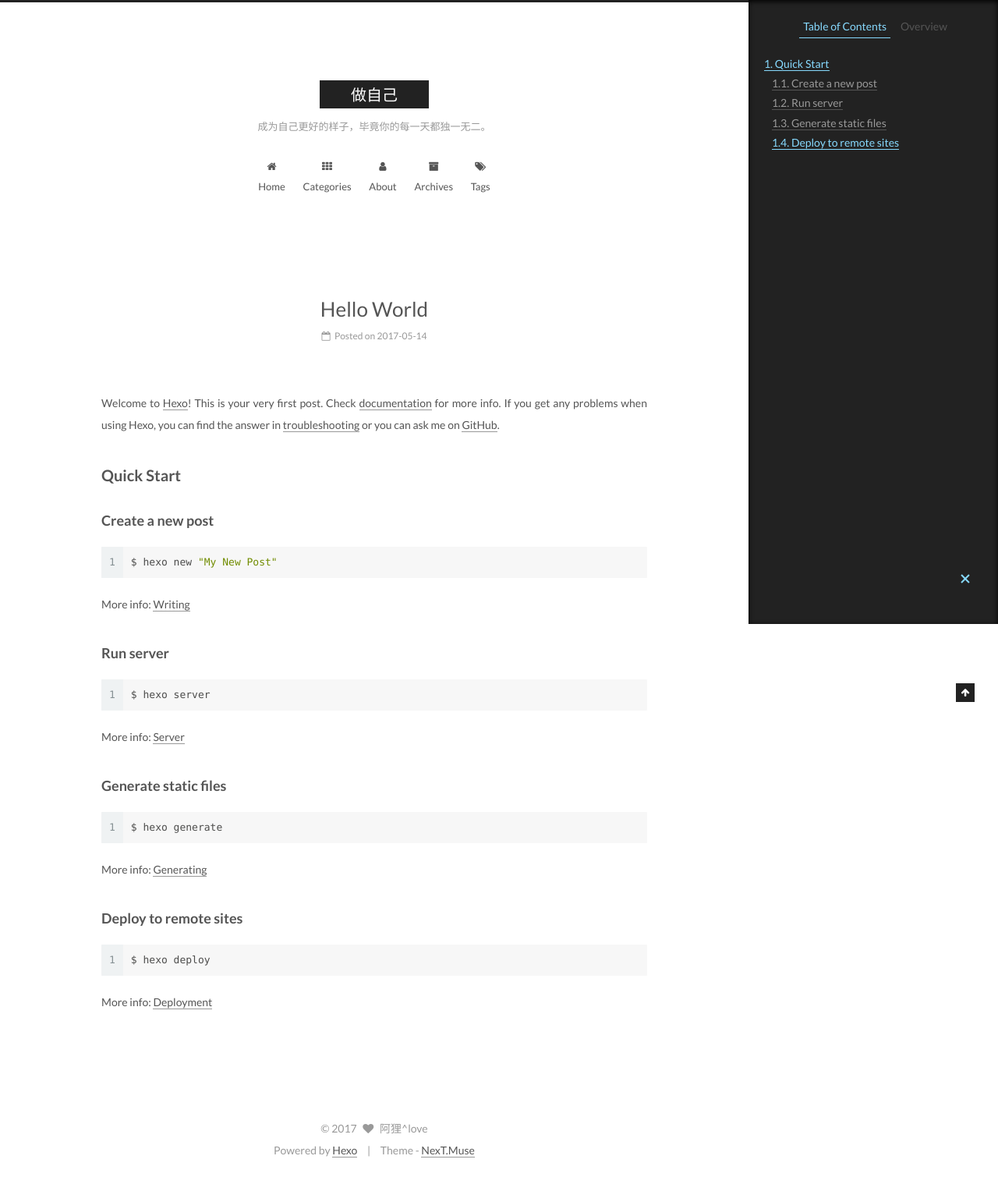
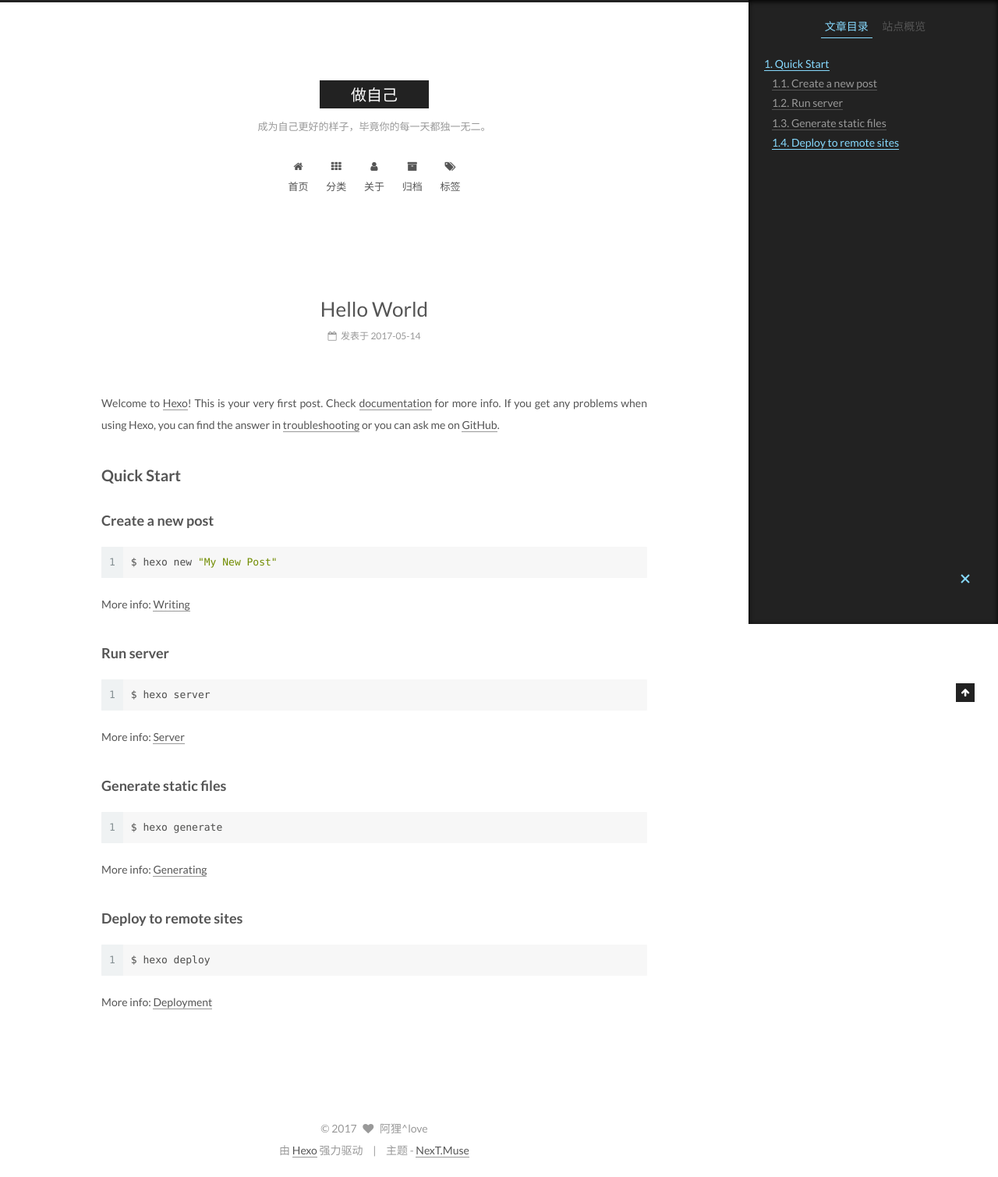
Before and after one commit to majinqiang/majinqiang.github.io, a plain HTML site: page 2017/05/13/hello-world/index.html in a window 1280 px wide. Shown: the whole page at 78% size. Drawn offline with Linux system fonts and the light colour scheme.

Commit message:
¡°update¡±

```diff
--- a/2017/05/13/hello-world/index.html
+++ b/2017/05/13/hello-world/index.html
@@ -5,7 +5,7 @@
 
 
 
-<html class="theme-next muse use-motion" lang="zh-CN">
+<html class="theme-next muse use-motion" lang="zh-Hans">
 <head>
   <meta charset="UTF-8"/>
 <meta http-equiv="X-UA-Compatible" content="IE=edge" />
@@ -113,7 +113,7 @@
     motion: true,
     duoshuo: {
       userId: '0',
-      author: 'Author'
+      author: '博主'
     },
     algolia: {
       applicationID: '',
@@ -136,7 +136,7 @@
   <title>Hello World | 做自己</title>
 </head>
 
-<body itemscope itemtype="http://schema.org/WebPage" lang="zh-CN">
+<body itemscope itemtype="http://schema.org/WebPage" lang="zh-Hans">
 
 
 
@@ -200,7 +200,7 @@
 
               <i class="menu-item-icon fa fa-fw fa-home"></i> <br />
 
-            Home
+            首页
           </a>
         </li>
 
@@ -210,7 +210,7 @@
 
               <i class="menu-item-icon fa fa-fw fa-th"></i> <br />
 
-            Categories
+            分类
           </a>
         </li>
 
@@ -220,7 +220,7 @@
 
               <i class="menu-item-icon fa fa-fw fa-user"></i> <br />
 
-            About
+            关于
           </a>
         </li>
 
@@ -230,7 +230,7 @@
 
               <i class="menu-item-icon fa fa-fw fa-archive"></i> <br />
 
-            Archives
+            归档
           </a>
         </li>
 
@@ -240,7 +240,7 @@
 
               <i class="menu-item-icon fa fa-fw fa-tags"></i> <br />
 
-            Tags
+            标签
           </a>
         </li>
 
@@ -300,9 +300,9 @@
                 <i class="fa fa-calendar-o"></i>
               </span>
 
-                <span class="post-meta-item-text">Posted on</span>
+                <span class="post-meta-item-text">发表于</span>
 
-              <time title="Post created" itemprop="dateCreated datePublished" datetime="2017-05-13T22:49:45-07:00">
+              <time title="创建于" itemprop="dateCreated datePublished" datetime="2017-05-13T22:49:45-07:00">
                 2017-05-14
               </time>
 
@@ -423,10 +423,10 @@
 
         <ul class="sidebar-nav motion-element">
           <li class="sidebar-nav-toc sidebar-nav-active" data-target="post-toc-wrap" >
-            Table of Contents
+            文章目录
           </li>
           <li class="sidebar-nav-overview" data-target="site-overview">
-            Overview
+            站点概览
           </li>
         </ul>
 
@@ -447,7 +447,7 @@
             <div class="site-state-item site-state-posts">
               <a href="/�鵵">
                 <span class="site-state-item-count">1</span>
-                <span class="site-state-item-name">posts</span>
+                <span class="site-state-item-name">日志</span>
               </a>
             </div>
 
@@ -517,11 +517,11 @@
 
 
 <div class="powered-by">
-  Powered by <a class="theme-link" href="https://hexo.io">Hexo</a>
+  由 <a class="theme-link" href="https://hexo.io">Hexo</a> 强力驱动
 </div>
 
 <div class="theme-info">
-  Theme -
+  主题 -
   <a class="theme-link" href="https://github.com/iissnan/hexo-theme-next">
     NexT.Muse
   </a>
```
Also changed, not shown: archives/2017/05/index.html (+13 -13 lines), archives/2017/index.html (+13 -13 lines), archives/index.html (+13 -13 lines), index.html (+13 -13 lines).
